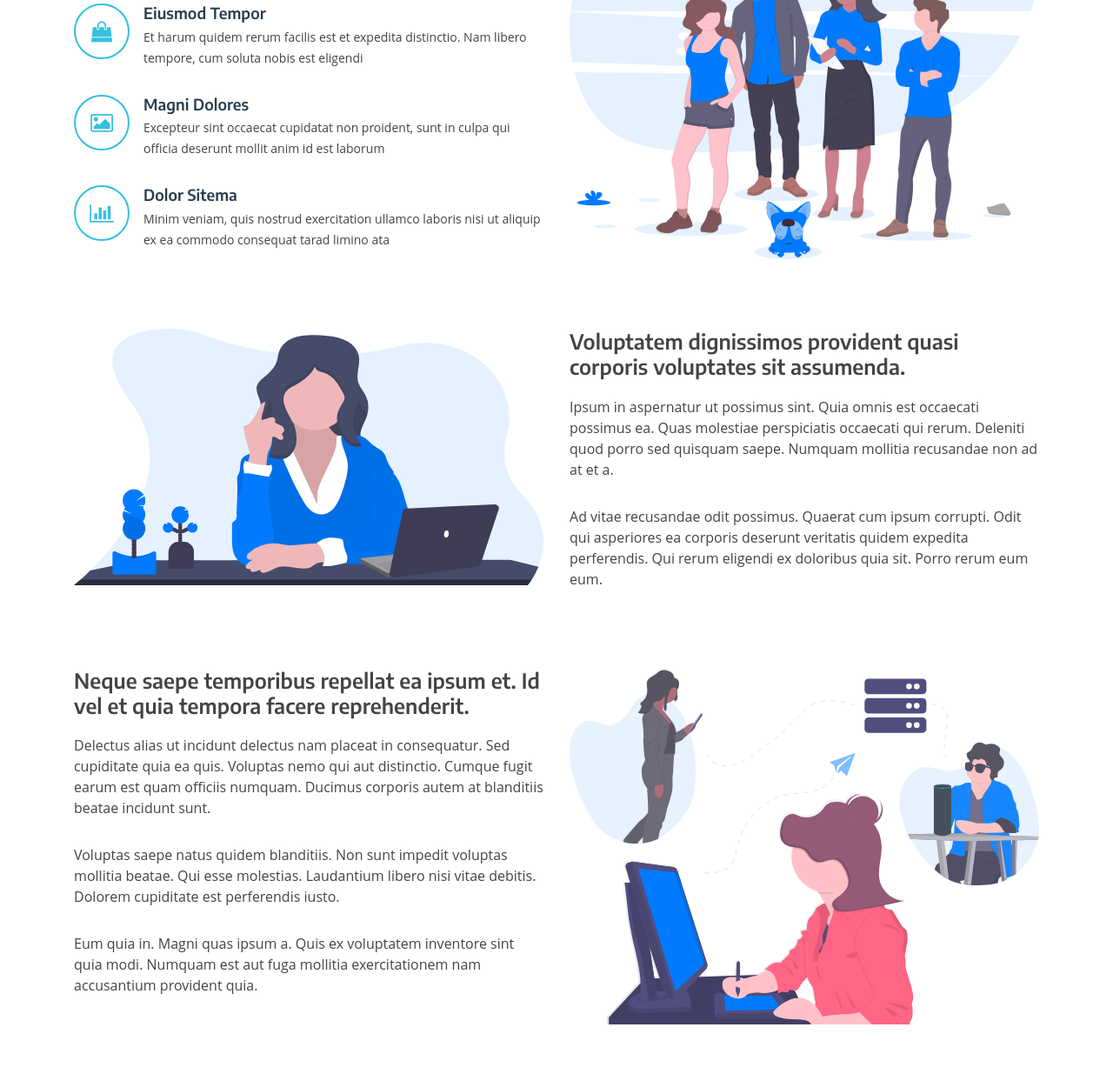
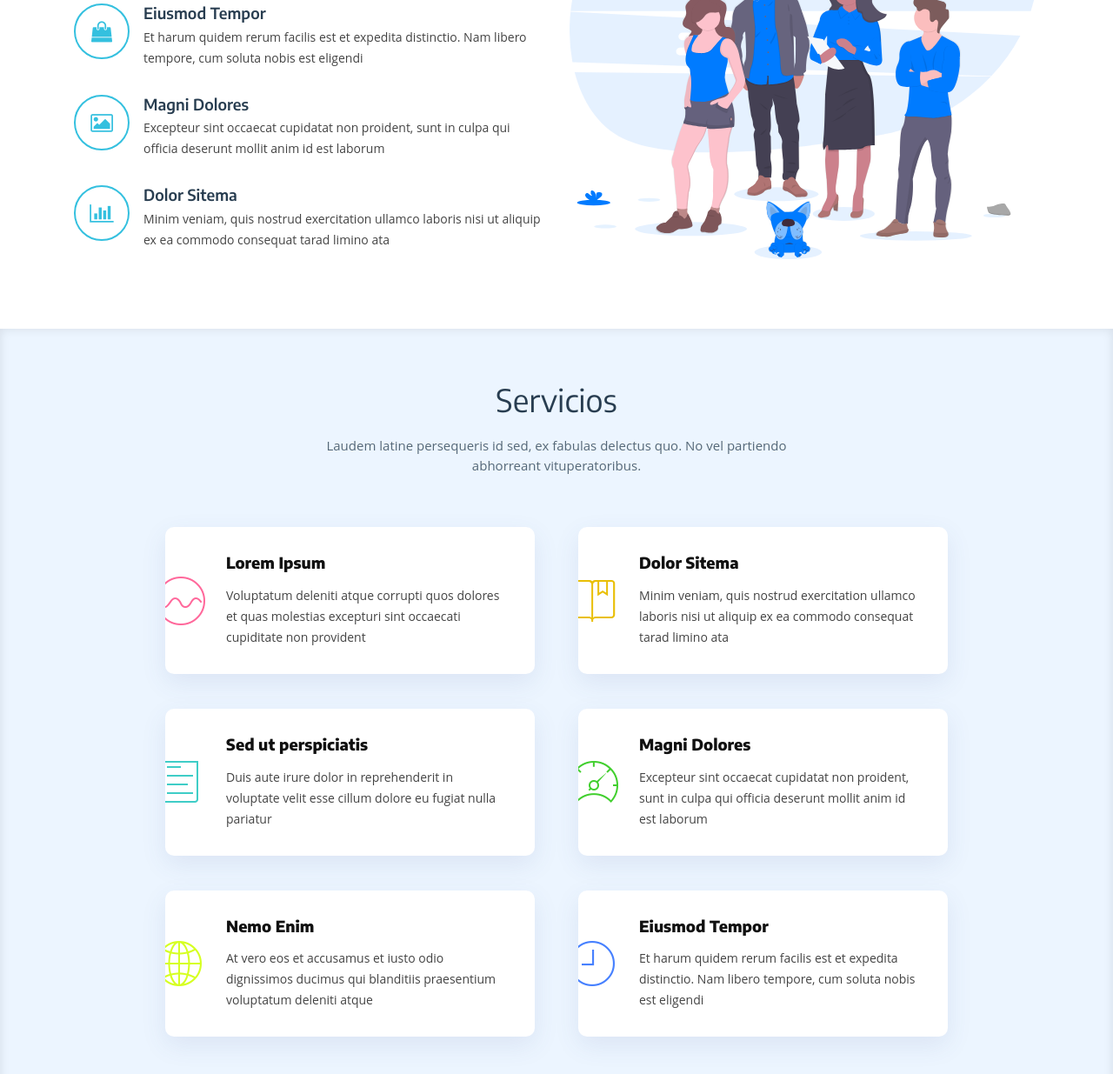
Before and after one commit to dariodev18/Desafio2, a plain HTML site: page template/index.html in a window 1280 px wide. Shown: the part 992-2227 px from the top of the page at 87% size. Drawn offline with Linux system fonts and the light colour scheme; files whose address does not match are found by name.

Commit message:
Actualizacion Punto 1.1

```diff
--- a/template/index.html
+++ b/template/index.html
@@ -150,7 +150,7 @@
           </div>
         </div>
 
-        <div class="row about-extra">
+        <!-- <div class="row about-extra">
           <div class="col-lg-6 wow fadeInUp">
             <img src="img/about-extra-1.svg" class="img-fluid" alt="">
           </div>
@@ -183,7 +183,7 @@
             </p>
           </div>
 
-        </div>
+        </div> -->
 
       </div>
     </section><!-- #about -->
@@ -195,7 +195,7 @@
       <div class="container">
 
         <header class="section-header">
-          <h3>Services</h3>
+          <h3>Servicios</h3>
           <p>Laudem latine persequeris id sed, ex fabulas delectus quo. No vel partiendo abhorreant vituperatoribus.</p>
         </header>
 
```
